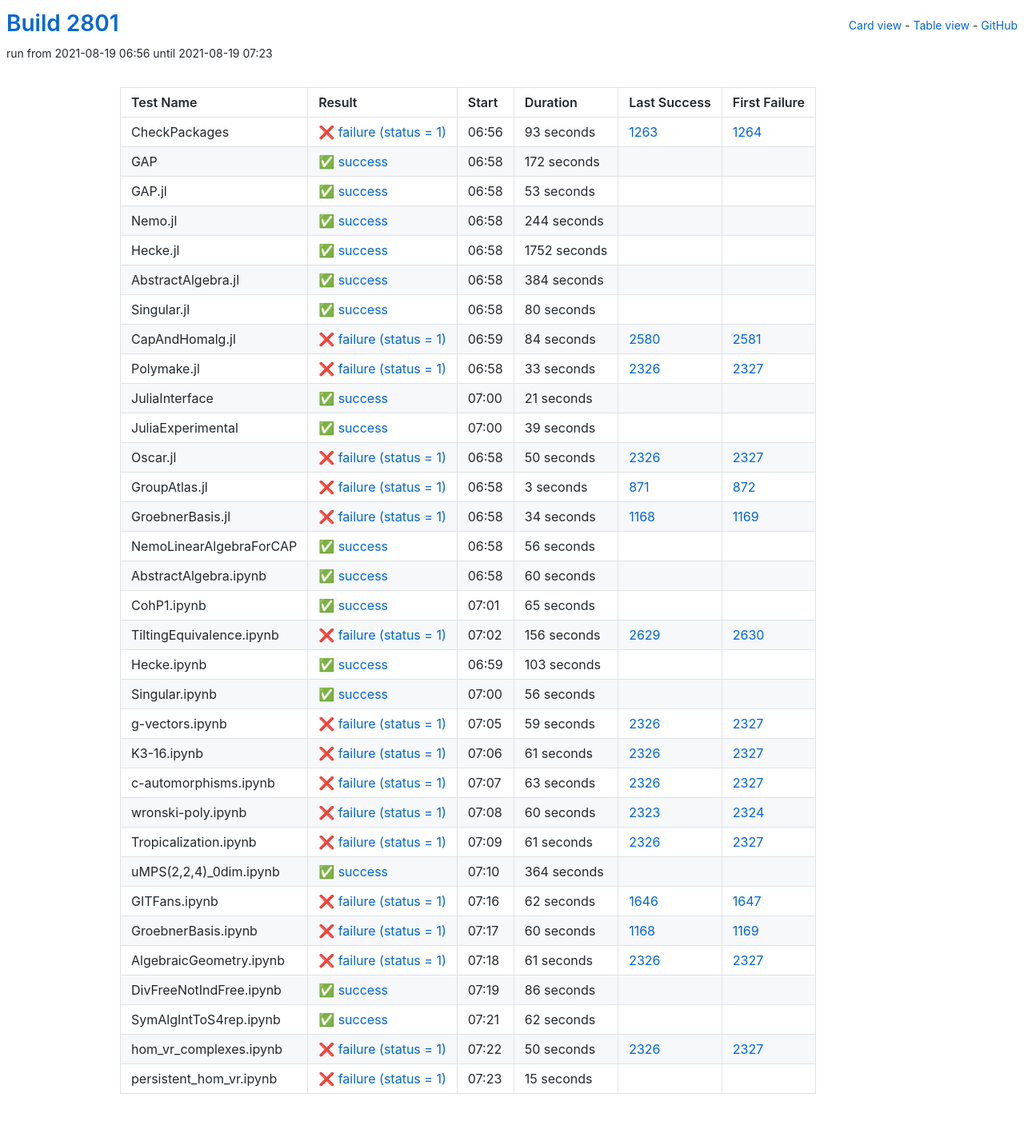
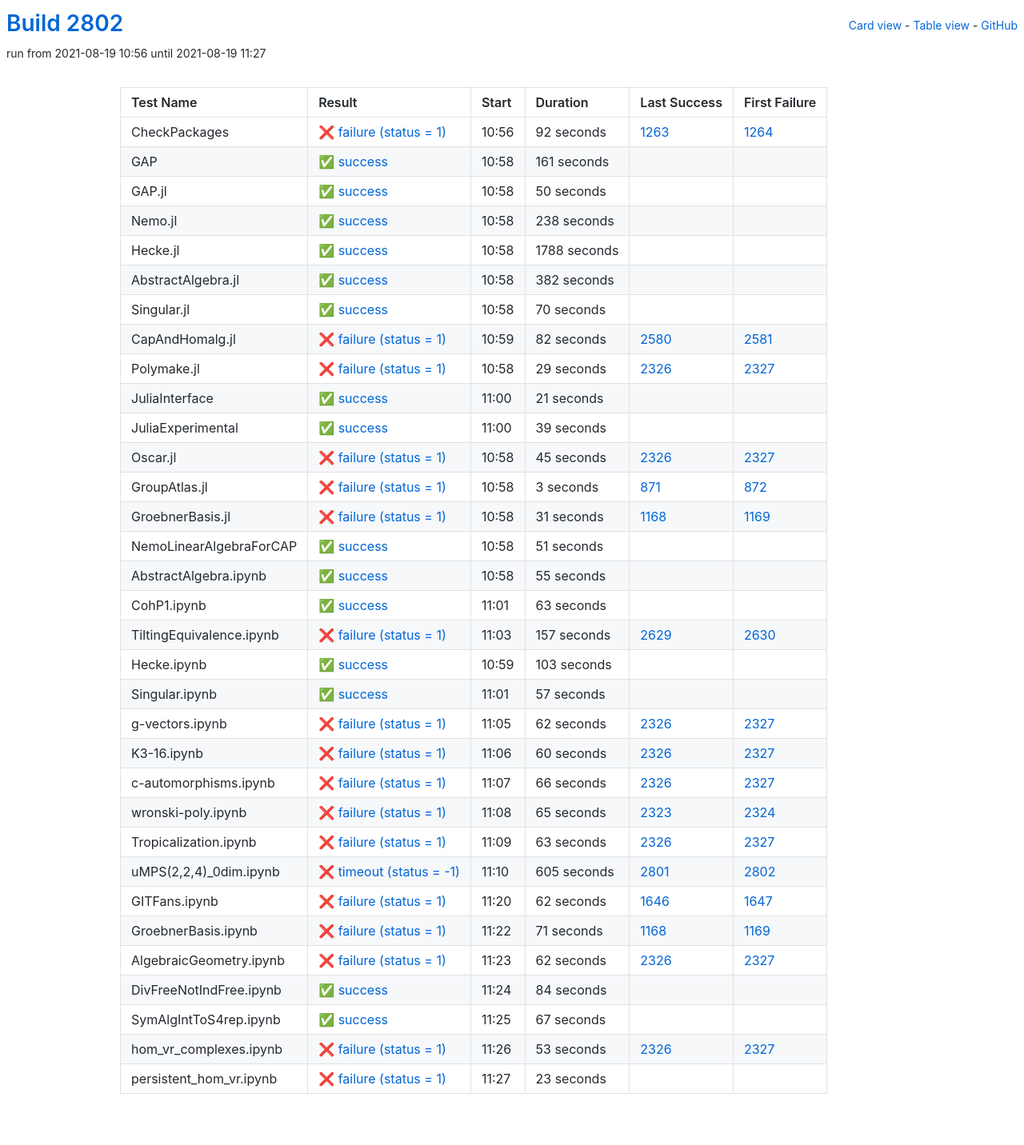
Before and after one commit to oscar-system/oscar-ci-status-stable, a Jekyll site: the page built from table.html, in a window 1280 px wide. Shown: the whole page at 80% size. Built offline with Jekyll 4.4.1, drawn with Linux system fonts in a browser that asks for light colours.

Commit message:
Build #2802

```diff
--- a/_data/ci.yml
+++ b/_data/ci.yml
@@ -1,6 +1,6 @@
 ---
-build: 2801
-build_url: https://oscarci.mathematik.uni-kl.de/job/oscar-stable/2801/
+build: 2802
+build_url: https://oscarci.mathematik.uni-kl.de/job/oscar-stable/2802/
 job: oscar-stable
 organization: oscar-system
 repo: oscar-ci-status-stable
@@ -8,116 +8,116 @@ repourl: https://github.com/oscar-system/oscar-ci-status-stable
 tests:
 - name: CheckPackages
   id: checkpackages
-  log: https://oscarci.mathematik.uni-kl.de/job/oscar-stable/2801/artifact/logs/build-2801/CheckPackages.log
-  start: 2021-08-19 06:56
+  log: https://oscarci.mathematik.uni-kl.de/job/oscar-stable/2802/artifact/logs/build-2802/CheckPackages.log
+  start: 2021-08-19 10:56
   success: false
   exitcode: 1
   status: failure
-  duration: 93
+  duration: 92
   last_success: 1263
   last_success_url: https://oscarci.mathematik.uni-kl.de/job/oscar-stable/1263/
   first_failure: 1264
   first_failure_url: https://oscarci.mathematik.uni-kl.de/job/oscar-stable/1264/
 - name: GAP
   id: gap
-  log: https://oscarci.mathematik.uni-kl.de/job/oscar-stable/2801/artifact/logs/build-2801/GAP.log
-  start: 2021-08-19 06:58
+  log: https://oscarci.mathematik.uni-kl.de/job/oscar-stable/2802/artifact/logs/build-2802/GAP.log
+  start: 2021-08-19 10:58
   success: true
   exitcode: 0
   status: success
-  duration: 172
+  duration: 161
   last_success: false
   last_success_url:
   first_failure: false
   first_failure_url:
 - name: GAP.jl
   id: gap-jl
-  log: https://oscarci.mathematik.uni-kl.de/job/oscar-stable/2801/artifact/logs/build-2801/GAP.jl.log
-  start: 2021-08-19 06:58
+  log: https://oscarci.mathematik.uni-kl.de/job/oscar-stable/2802/artifact/logs/build-2802/GAP.jl.log
+  start: 2021-08-19 10:58
   success: true
   exitcode: 0
   status: success
-  duration: 53
+  duration: 50
   last_success: false
   last_success_url:
   first_failure: false
   first_failure_url:
 - name: Nemo.jl
   id: nemo-jl
-  log: https://oscarci.mathematik.uni-kl.de/job/oscar-stable/2801/artifact/logs/build-2801/Nemo.jl.log
-  start: 2021-08-19 06:58
+  log: https://oscarci.mathematik.uni-kl.de/job/oscar-stable/2802/artifact/logs/build-2802/Nemo.jl.log
+  start: 2021-08-19 10:58
   success: true
   exitcode: 0
   status: success
-  duration: 244
+  duration: 238
   last_success: false
   last_success_url:
   first_failure: false
   first_failure_url:
 - name: Hecke.jl
   id: hecke-jl
-  log: https://oscarci.mathematik.uni-kl.de/job/oscar-stable/2801/artifact/logs/build-2801/Hecke.jl.log
-  start: 2021-08-19 06:58
+  log: https://oscarci.mathematik.uni-kl.de/job/oscar-stable/2802/artifact/logs/build-2802/Hecke.jl.log
+  start: 2021-08-19 10:58
   success: true
   exitcode: 0
   status: success
-  duration: 1752
+  duration: 1788
   last_success: false
   last_success_url:
   first_failure: false
   first_failure_url:
 - name: AbstractAlgebra.jl
   id: abstractalgebra-jl
-  log: https://oscarci.mathematik.uni-kl.de/job/oscar-stable/2801/artifact/logs/build-2801/AbstractAlgebra.jl.log
-  start: 2021-08-19 06:58
+  log: https://oscarci.mathematik.uni-kl.de/job/oscar-stable/2802/artifact/logs/build-2802/AbstractAlgebra.jl.log
+  start: 2021-08-19 10:58
   success: true
   exitcode: 0
   status: success
-  duration: 384
+  duration: 382
   last_success: false
   last_success_url:
   first_failure: false
   first_failure_url:
 - name: Singular.jl
   id: singular-jl
-  log: https://oscarci.mathematik.uni-kl.de/job/oscar-stable/2801/artifact/logs/build-2801/Singular.jl.log
-  start: 2021-08-19 06:58
+  log: https://oscarci.mathematik.uni-kl.de/job/oscar-stable/2802/artifact/logs/build-2802/Singular.jl.log
+  start: 2021-08-19 10:58
   success: true
   exitcode: 0
   status: success
-  duration: 80
+  duration: 70
   last_success: false
   last_success_url:
   first_failure: false
   first_failure_url:
 - name: CapAndHomalg.jl
   id: capandhomalg-jl
-  log: https://oscarci.mathematik.uni-kl.de/job/oscar-stable/2801/artifact/logs/build-2801/CapAndHomalg.jl.log
-  start: 2021-08-19 06:59
+  log: https://oscarci.mathematik.uni-kl.de/job/oscar-stable/2802/artifact/logs/build-2802/CapAndHomalg.jl.log
+  start: 2021-08-19 10:59
   success: false
   exitcode: 1
   status: failure
-  duration: 84
+  duration: 82
   last_success: 2580
   last_success_url: https://oscarci.mathematik.uni-kl.de/job/oscar-stable/2580/
   first_failure: 2581
   first_failure_url: https://oscarci.mathematik.uni-kl.de/job/oscar-stable/2581/
 - name: Polymake.jl
   id: polymake-jl
-  log: https://oscarci.mathematik.uni-kl.de/job/oscar-stable/2801/artifact/logs/build-2801/Polymake.jl.log
-  start: 2021-08-19 06:58
+  log: https://oscarci.mathematik.uni-kl.de/job/oscar-stable/2802/artifact/logs/build-2802/Polymake.jl.log
+  start: 2021-08-19 10:58
   success: false
   exitcode: 1
   status: failure
-  duration: 33
+  duration: 29
   last_success: 2326
   last_success_url: https://oscarci.mathematik.uni-kl.de/job/oscar-stable/2326/
   first_failure: 2327
   first_failure_url: https://oscarci.mathematik.uni-kl.de/job/oscar-stable/2327/
 - name: JuliaInterface
   id: juliainterface
-  log: https://oscarci.mathematik.uni-kl.de/job/oscar-stable/2801/artifact/logs/build-2801/JuliaInterface.log
-  start: 2021-08-19 07:00
+  log: https://oscarci.mathematik.uni-kl.de/job/oscar-stable/2802/artifact/logs/build-2802/JuliaInterface.log
+  start: 2021-08-19 11:00
   success: true
   exitcode: 0
   status: success
@@ -128,8 +128,8 @@ tests:
   first_failure_url:
 - name: JuliaExperimental
   id: juliaexperimental
-  log: https://oscarci.mathematik.uni-kl.de/job/oscar-stable/2801/artifact/logs/build-2801/JuliaExperimental.log
-  start: 2021-08-19 07:00
+  log: https://oscarci.mathematik.uni-kl.de/job/oscar-stable/2802/artifact/logs/build-2802/JuliaExperimental.log
+  start: 2021-08-19 11:00
   success: true
   exitcode: 0
   status: success
@@ -140,20 +140,20 @@ tests:
   first_failure_url:
 - name: Oscar.jl
   id: oscar-jl
-  log: https://oscarci.mathematik.uni-kl.de/job/oscar-stable/2801/artifact/logs/build-2801/Oscar.jl.log
-  start: 2021-08-19 06:58
+  log: https://oscarci.mathematik.uni-kl.de/job/oscar-stable/2802/artifact/logs/build-2802/Oscar.jl.log
+  start: 2021-08-19 10:58
   success: false
   exitcode: 1
   status: failure
-  duration: 50
+  duration: 45
   last_success: 2326
   last_success_url: https://oscarci.mathematik.uni-kl.de/job/oscar-stable/2326/
   first_failure: 2327
   first_failure_url: https://oscarci.mathematik.uni-kl.de/job/oscar-stable/2327/
 - name: GroupAtlas.jl
   id: groupatlas-jl
-  log: https://oscarci.mathematik.uni-kl.de/job/oscar-stable/2801/artifact/logs/build-2801/GroupAtlas.jl.log
-  start: 2021-08-19 06:58
+  log: https://oscarci.mathematik.uni-kl.de/job/oscar-stable/2802/artifact/logs/build-2802/GroupAtlas.jl.log
+  start: 2021-08-19 10:58
   success: false
   exitcode: 1
   status: failure
@@ -164,68 +164,68 @@ tests:
   first_failure_url: https://oscarci.mathematik.uni-kl.de/job/oscar-stable/872/
 - name: GroebnerBasis.jl
   id: groebnerbasis-jl
-  log: https://oscarci.mathematik.uni-kl.de/job/oscar-stable/2801/artifact/logs/build-2801/GroebnerBasis.jl.log
-  start: 2021-08-19 06:58
+  log: https://oscarci.mathematik.uni-kl.de/job/oscar-stable/2802/artifact/logs/build-2802/GroebnerBasis.jl.log
+  start: 2021-08-19 10:58
   success: false
   exitcode: 1
   status: failure
-  duration: 34
+  duration: 31
   last_success: 1168
   last_success_url: https://oscarci.mathematik.uni-kl.de/job/oscar-stable/1168/
   first_failure: 1169
   first_failure_url: https://oscarci.mathematik.uni-kl.de/job/oscar-stable/1169/
 - name: NemoLinearAlgebraForCAP
   id: nemolinearalgebraforcap
-  log: https://oscarci.mathematik.uni-kl.de/job/oscar-stable/2801/artifact/logs/build-2801/NemoLinearAlgebraForCAP.log
-  start: 2021-08-19 06:58
+  log: https://oscarci.mathematik.uni-kl.de/job/oscar-stable/2802/artifact/logs/build-2802/NemoLinearAlgebraForCAP.log
+  start: 2021-08-19 10:58
   success: true
   exitcode: 0
   status: success
-  duration: 56
+  duration: 51
   last_success: false
   last_success_url:
   first_failure: false
   first_failure_url:
 - name: AbstractAlgebra.ipynb
   id: abstractalgebra-ipynb
-  log: https://oscarci.mathematik.uni-kl.de/job/oscar-stable/2801/artifact/logs/build-2801/AbstractAlgebra.ipynb.log
-  start: 2021-08-19 06:58
+  log: https://oscarci.mathematik.uni-kl.de/job/oscar-stable/2802/artifact/logs/build-2802/AbstractAlgebra.ipynb.log
+  start: 2021-08-19 10:58
   success: true
   exitcode: 0
   status: success
-  duration: 60
+  duration: 55
   last_success: false
   last_success_url:
   first_failure: false
   first_failure_url:
 - name: CohP1.ipynb
   id: cohp1-ipynb
-  log: https://oscarci.mathematik.uni-kl.de/job/oscar-stable/2801/artifact/logs/build-2801/CohP1.ipynb.log
-  start: 2021-08-19 07:01
+  log: https://oscarci.mathematik.uni-kl.de/job/oscar-stable/2802/artifact/logs/build-2802/CohP1.ipynb.log
+  start: 2021-08-19 11:01
   success: true
   exitcode: 0
   status: success
-  duration: 65
+  duration: 63
   last_success: false
   last_success_url:
   first_failure: false
   first_failure_url:
 - name: TiltingEquivalence.ipynb
   id: tiltingequivalence-ipynb
-  log: https://oscarci.mathematik.uni-kl.de/job/oscar-stable/2801/artifact/logs/build-2801/TiltingEquivalence.ipynb.log
-  start: 2021-08-19 07:02
+  log: https://oscarci.mathematik.uni-kl.de/job/oscar-stable/2802/artifact/logs/build-2802/TiltingEquivalence.ipynb.log
+  start: 2021-08-19 11:03
   success: false
   exitcode: 1
   status: failure
-  duration: 156
+  duration: 157
   last_success: 2629
   last_success_url: https://oscarci.mathematik.uni-kl.de/job/oscar-stable/2629/
   first_failure: 2630
   first_failure_url: https://oscarci.mathematik.uni-kl.de/job/oscar-stable/2630/
 - name: Hecke.ipynb
   id: hecke-ipynb
-  log: https://oscarci.mathematik.uni-kl.de/job/oscar-stable/2801/artifact/logs/build-2801/Hecke.ipynb.log
-  start: 2021-08-19 06:59
+  log: https://oscarci.mathematik.uni-kl.de/job/oscar-stable/2802/artifact/logs/build-2802/Hecke.ipynb.log
+  start: 2021-08-19 10:59
   success: true
   exitcode: 0
   status: success
@@ -236,44 +236,68 @@ tests:
   first_failure_url:
 - name: Singular.ipynb
   id: singular-ipynb
-  log: https://oscarci.mathematik.uni-kl.de/job/oscar-stable/2801/artifact/logs/build-2801/Singular.ipynb.log
-  start: 2021-08-19 07:00
+  log: https://oscarci.mathematik.uni-kl.de/job/oscar-stable/2802/artifact/logs/build-2802/Singular.ipynb.log
+  start: 2021-08-19 11:01
   success: true
   exitcode: 0
   status: success
-  duration: 56
+  duration: 57
   last_success: false
   last_success_url:
   first_failure: false
   first_failure_url:
 - name: g-vectors.ipynb
   id: g-vectors-ipynb
-  log: https://oscarci.mathematik.uni-kl.de/job/oscar-stable/2801/artifact/logs/build-2801/g-vectors.ipynb.log
-  start: 2021-08-19 07:05
+  log: https://oscarci.mathematik.uni-kl.de/job/oscar-stable/2802/artifact/logs/build-2802/g-vectors.ipynb.log
+  start: 2021-08-19 11:05
   success: false
   exitcode: 1
   status: failure
-  duration: 59
+  duration: 62
   last_success: 2326
   last_success_url: https://oscarci.mathematik.uni-kl.de/job/oscar-stable/2326/
   first_failure: 2327
   first_failure_url: https://oscarci.mathematik.uni-kl.de/job/oscar-stable/2327/
 - name: K3-16.ipynb
   id: k3-16-ipynb
-  log: https://oscarci.mathematik.uni-kl.de/job/oscar-stable/2801/artifact/logs/build-2801/K3-16.ipynb.log
-  start: 2021-08-19 07:06
+  log: https://oscarci.mathematik.uni-kl.de/job/oscar-stable/2802/artifact/logs/build-2802/K3-16.ipynb.log
+  start: 2021-08-19 11:06
   success: false
   exitcode: 1
   status: failure
-  duration: 61
+  duration: 60
   last_success: 2326
   last_success_url: https://oscarci.mathematik.uni-kl.de/job/oscar-stable/2326/
   first_failure: 2327
   first_failure_url: https://oscarci.mathematik.uni-kl.de/job/oscar-stable/2327/
 - name: c-automorphisms.ipynb
   id: c-automorphisms-ipynb
-  log: https://oscarci.mathematik.uni-kl.de/job/oscar-stable/2801/artifact/logs/build-2801/c-automorphisms.ipynb.log
-  start: 2021-08-19 07:07
+  log: https://oscarci.mathematik.uni-kl.de/job/oscar-stable/2802/artifact/logs/build-2802/c-automorphisms.ipynb.log
+  start: 2021-08-19 11:07
+  success: false
+  exitcode: 1
+  status: failure
+  duration: 66
+  last_success: 2326
+  last_success_url: https://oscarci.mathematik.uni-kl.de/job/oscar-stable/2326/
+  first_failure: 2327
+  first_failure_url: https://oscarci.mathematik.uni-kl.de/job/oscar-stable/2327/
+- name: wronski-poly.ipynb
+  id: wronski-poly-ipynb
+  log: https://oscarci.mathematik.uni-kl.de/job/oscar-stable/2802/artifact/logs/build-2802/wronski-poly.ipynb.log
+  start: 2021-08-19 11:08
+  success: false
+  exitcode: 1
+  status: failure
+  duration: 65
+  last_success: 2323
+  last_success_url: https://oscarci.mathematik.uni-kl.de/job/oscar-stable/2323/
+  first_failure: 2324
+  first_failure_url: https://oscarci.mathematik.uni-kl.de/job/oscar-stable/2324/
+- name: Tropicalization.ipynb
+  id: tropicalization-ipynb
+  log: https://oscarci.mathematik.uni-kl.de/job/oscar-stable/2802/artifact/logs/build-2802/Tropicalization.ipynb.log
+  start: 2021-08-19 11:09
   success: false
   exitcode: 1
   status: failure
@@ -282,46 +306,22 @@ tests:
   last_success_url: https://oscarci.mathematik.uni-kl.de/job/oscar-stable/2326/
   first_failure: 2327
   first_failure_url: https://oscarci.mathematik.uni-kl.de/job/oscar-stable/2327/
-- name: wronski-poly.ipynb
-  id: wronski-poly-ipynb
-  log: https://oscarci.mathematik.uni-kl.de/job/oscar-stable/2801/artifact/logs/build-2801/wronski-poly.ipynb.log
-  start: 2021-08-19 07:08
-  success: false
-  exitcode: 1
-  status: failure
-  duration: 60
-  last_success: 2323
-  last_success_url: https://oscarci.mathematik.uni-kl.de/job/oscar-stable/2323/
-  first_failure: 2324
-  first_failure_url: https://oscarci.mathematik.uni-kl.de/job/oscar-stable/2324/
-- name: Tropicalization.ipynb
-  id: tropicalization-ipynb
-  log: https://oscarci.mathematik.uni-kl.de/job/oscar-stable/2801/artifact/logs/build-2801/Tropicalization.ipynb.log
-  start: 2021-08-19 07:09
-  success: false
-  exitcode: 1
-  status: failure
-  duration: 61
-  last_success: 2326
-  last_success_url: https://oscarci.mathematik.uni-kl.de/job/oscar-stable/2326/
-  first_failure: 2327
-  first_failure_url: https://oscarci.mathematik.uni-kl.de/job/oscar-stable/2327/
 - name: uMPS(2,2,4)_0dim.ipynb
   id: umps-2-2-4-0dim-ipynb
-  log: https://oscarci.mathematik.uni-kl.de/job/oscar-stable/2801/artifact/logs/build-2801/uMPS-2-2-4-_0dim.ipynb.log
-  start: 2021-08-19 07:10
-  success: true
-  exitcode: 0
-  status: success
-  duration: 364
-  last_success: false
-  last_success_url:
-  first_failure: false
-  first_failure_url:
+  log: https://oscarci.mathematik.uni-kl.de/job/oscar-stable/2802/artifact/logs/build-2802/uMPS-2-2-4-_0dim.ipynb.log
+  start: 2021-08-19 11:10
+  success: false
+  exitcode: -1
+  status: timeout
+  duration: 605
+  last_success: 2801
+  last_success_url: https://oscarci.mathematik.uni-kl.de/job/oscar-stable/2801/
+  first_failure: 2802
+  first_failure_url: https://oscarci.mathematik.uni-kl.de/job/oscar-stable/2802/
 - name: GITFans.ipynb
   id: gitfans-ipynb
-  log: https://oscarci.mathematik.uni-kl.de/job/oscar-stable/2801/artifact/logs/build-2801/GITFans.ipynb.log
-  start: 2021-08-19 07:16
+  log: https://oscarci.mathematik.uni-kl.de/job/oscar-stable/2802/artifact/logs/build-2802/GITFans.ipynb.log
+  start: 2021-08-19 11:20
   success: false
   exitcode: 1
   status: failure
@@ -332,72 +332,72 @@ tests:
   first_failure_url: https://oscarci.mathematik.uni-kl.de/job/oscar-stable/1647/
 - name: GroebnerBasis.ipynb
   id: groebnerbasis-ipynb
-  log: https://oscarci.mathematik.uni-kl.de/job/oscar-stable/2801/artifact/logs/build-2801/GroebnerBasis.ipynb.log
-  start: 2021-08-19 07:17
+  log: https://oscarci.mathematik.uni-kl.de/job/oscar-stable/2802/artifact/logs/build-2802/GroebnerBasis.ipynb.log
+  start: 2021-08-19 11:22
   success: false
   exitcode: 1
   status: failure
-  duration: 60
+  duration: 71
   last_success: 1168
   last_success_url: https://oscarci.mathematik.uni-kl.de/job/oscar-stable/1168/
   first_failure: 1169
   first_failure_url: https://oscarci.mathematik.uni-kl.de/job/oscar-stable/1169/
 - name: AlgebraicGeometry.ipynb
   id: algebraicgeometry-ipynb
-  log: https://oscarci.mathematik.uni-kl.de/job/oscar-stable/2801/artifact/logs/build-2801/AlgebraicGeometry.ipynb.log
-  start: 2021-08-19 07:18
+  log: https://oscarci.mathematik.uni-kl.de/job/oscar-stable/2802/artifact/logs/build-2802/AlgebraicGeometry.ipynb.log
+  start: 2021-08-19 11:23
   success: false
   exitcode: 1
   status: failure
-  duration: 61
+  duration: 62
   last_success: 2326
   last_success_url: https://oscarci.mathematik.uni-kl.de/job/oscar-stable/2326/
   first_failure: 2327
   first_failure_url: https://oscarci.mathematik.uni-kl.de/job/oscar-stable/2327/
 - name: DivFreeNotIndFree.ipynb
   id: divfreenotindfree-ipynb
-  log: https://oscarci.mathematik.uni-kl.de/job/oscar-stable/2801/artifact/logs/build-2801/DivFreeNotIndFree.ipynb.log
-  start: 2021-08-19 07:19
+  log: https://oscarci.mathematik.uni-kl.de/job/oscar-stable/2802/artifact/logs/build-2802/DivFreeNotIndFree.ipynb.log
+  start: 2021-08-19 11:24
   success: true
   exitcode: 0
   status: success
-  duration: 86
+  duration: 84
   last_success: false
   last_success_url:
   first_failure: false
   first_failure_url:
 - name: SymAlgIntToS4rep.ipynb
   id: symalginttos4rep-ipynb
-  log: https://oscarci.mathematik.uni-kl.de/job/oscar-stable/2801/artifact/logs/build-2801/SymAlgIntToS4rep.ipynb.log
-  start: 2021-08-19 07:21
+  log: https://oscarci.mathematik.uni-kl.de/job/oscar-stable/2802/artifact/logs/build-2802/SymAlgIntToS4rep.ipynb.log
+  start: 2021-08-19 11:25
   success: true
   exitcode: 0
   status: success
-  duration: 62
+  duration: 67
   last_success: false
   last_success_url:
   first_failure: false
   first_failure_url:
 - name: hom_vr_complexes.ipynb
   id: hom-vr-complexes-ipynb
-  log: https://oscarci.mathematik.uni-kl.de/job/oscar-stable/2801/artifact/logs/build-2801/hom_vr_complexes.ipynb.log
-  start: 2021-08-19 07:22
+  log: https://oscarci.mathematik.uni-kl.de/job/oscar-stable/2802/artifact/logs/build-2802/hom_vr_complexes.ipynb.log
+  start: 2021-08-19 11:26
   success: false
   exitcode: 1
   status: failure
-  duration: 50
+  duration: 53
   last_success: 2326
   last_success_url: https://oscarci.mathematik.uni-kl.de/job/oscar-stable/2326/
   first_failure: 2327
   first_failure_url: https://oscarci.mathematik.uni-kl.de/job/oscar-stable/2327/
 - name: persistent_hom_vr.ipynb
   id: persistent-hom-vr-ipynb
-  log: https://oscarci.mathematik.uni-kl.de/job/oscar-stable/2801/artifact/logs/build-2801/persistent_hom_vr.ipynb.log
-  start: 2021-08-19 07:23
+  log: https://oscarci.mathematik.uni-kl.de/job/oscar-stable/2802/artifact/logs/build-2802/persistent_hom_vr.ipynb.log
+  start: 2021-08-19 11:27
   success: false
   exitcode: 1
   status: failure
-  duration: 15
+  duration: 23
   last_success: false
   last_success_url:
   first_failure: false
```
Also changed, not shown: README.md.
